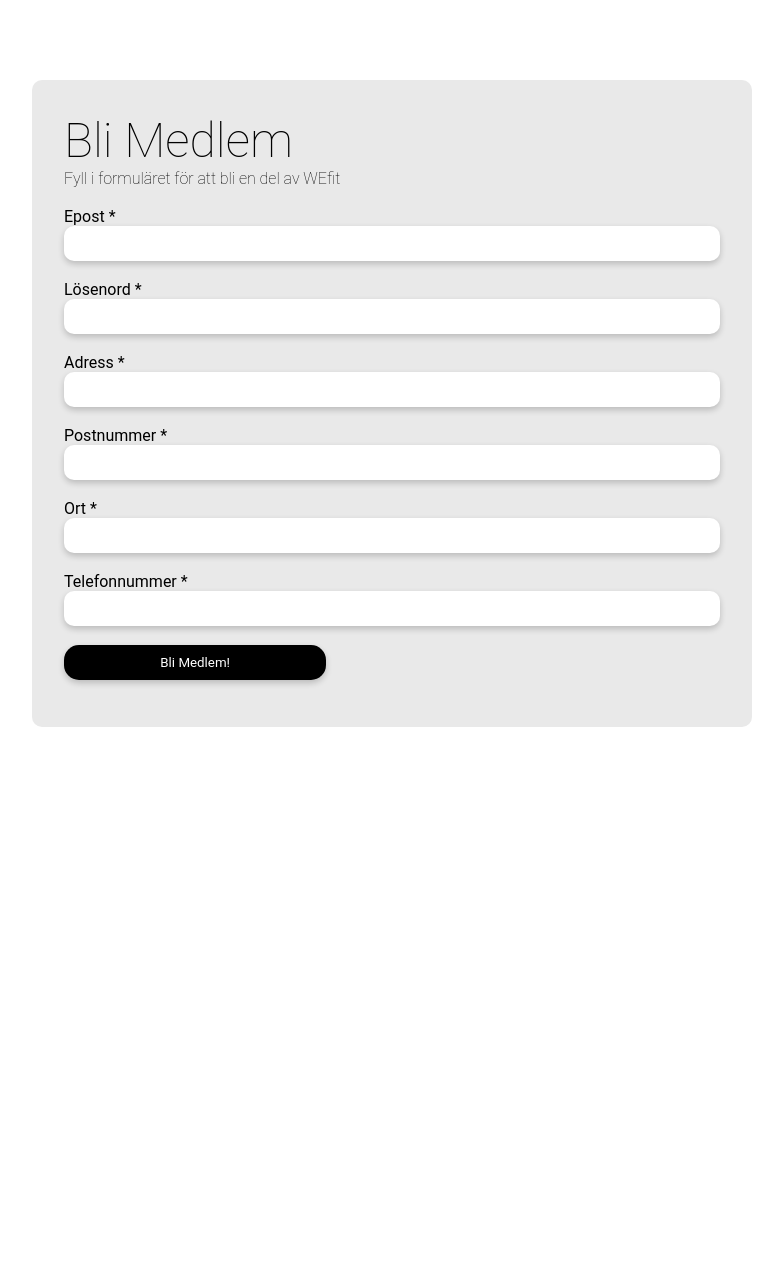
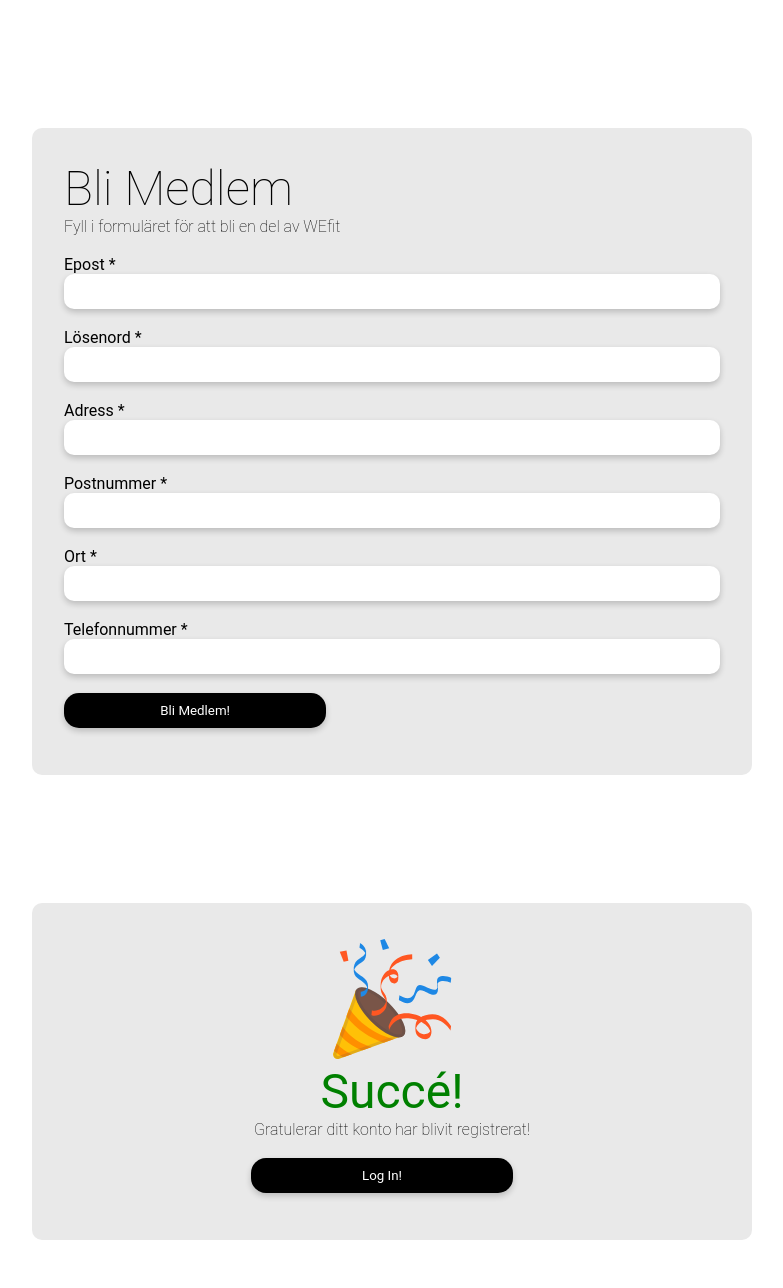
Before and after one commit to viktorglemne/WEfit-store, a PHP site: page /html/signup.html in a window 1280 px wide. Shown: the whole page, without its empty margins (248-1031 px from the left). Before the commit the page ends 727 px from the top, so only its background shows below. Run offline with PHP 8.4, Linux system fonts and the light colour scheme.

Commit message:
sign up form works + success popup

```diff
--- a/html/login.html
+++ b/html/login.html
@@ -2,6 +2,7 @@
 <script src="/charts.js"></script>
 <!--===explode===-->
 <div class="loginpage_content">
+    <!--REGISTRATION-HEADER-->
     <div class="login_form">
         <h1>Logga in</h1>
         <p>Du är inte inloggad, för att komma åt ditt konto behöver du logga in</p>
@@ -16,13 +17,13 @@
             <label>
                 Lösenord *
                 <br>
-                <input type="password" name="pass" size="20" required>
+                <input type="password" name="password" size="20" required>
             </label><br><br>
             <p class="error"><a></a></p>
             <br>
             <input class="sub_button" type="submit" value="Log In!" name="skicka">
             <br>
-            <a href="signup.php">Bli medlem</a>
+            <a href="signup_form.php">Bli medlem</a>
         </form>
     </div>
 </div>
--- a/html/signup.html
+++ b/html/signup.html
@@ -1,6 +1,8 @@
-<link rel="stylesheet" href="styles/general_style.css">
-<link rel="stylesheet" href="styles/login.css">
-<div class="login_form">
+<link rel="stylesheet" href="./styles/login.css">
+<link rel="stylesheet" href="./styles/general_style.css">
+<!--===explode===-->
+
+<div class="login_form member">
     <h1>Bli Medlem</h1>
     <p>Fyll i formuläret för att bli en del av WEfit </p>
     <br>
@@ -15,33 +17,46 @@
         <label>
             Lösenord *
             <br>
-            <input type="password" name="pass" size="20" required>
+            <input type="password" name="password" size="20" required>
         </label>
         <br><br>
         <label>
             Adress *
             <br>
-            <input type="text" name="adress" size="40" required>
+            <input type="text" name="address" size="40" required>
         </label>
         <br><br>
         <label>
             Postnummer *
             <br>
-            <input type="text" name="postnr" size="20" required>
+            <input type="text" name="zipcode" size="20" required>
         </label>
         <br><br>
         <label>
             Ort *
             <br>
-            <input type="text" name="ort" size="20" required>
+            <input type="text" name="state" size="20" required>
         </label>
         <br><br>
         <label>
             Telefonnummer *
             <br>
-            <input type="tel" name="telefonnr" size="20" required>
+            <input type="tel" name="phonenumber" size="20" required>
         </label>
         <br><br>
         <input class="sub_button" type="submit" value="Bli Medlem!" name="skicka">
     </form>
 </div>
+<!--===explode===-->
+<div class="login_form success">
+    <img src="./content_images/svg_icon/party-poper.svg" alt="">
+    <h1>Succé!</h1>
+    <p>Gratulerar ditt konto har blivit registrerat!</p>
+    <br>
+    <form action="login.php" method="post">
+            <input type="hidden" name="email" value="--email--">
+            <input type="hidden" name="password" value="--pass--">
+        <input class="sub_button" type="submit" value="Log In!" name="skicka">
+    </form>
+</div>
+</div>
--- a/login.php
+++ b/login.php
@@ -7,8 +7,8 @@ require_once "classes/component.php";
 try {
     if (!isset($_SESSION['username'])) {
         $USER = $_POST["email"];
-        $PASS = $_POST["pass"];
-        $stmt = $pdo->query("SELECT * FROM customer WHERE email='$USER' AND pass = '$PASS';");
+        $PASS = $_POST["password"];
+        $stmt = $pdo->query("SELECT * FROM customer WHERE email='$USER' AND password = '$PASS';");
 
         if ($stmt->rowCount() < 1) {
             $_SESSION['username'] = NULL;
--- a/styles/general_style.css
+++ b/styles/general_style.css
@@ -38,3 +38,13 @@ p {
   color: red;
   font-weight: 400;
 }
+
+.success {
+  margin-top: 8rem;
+  text-align: center;
+  margin-bottom: 3rem;
+}
+.success h1 {
+  font-weight: 400;
+  color: green;
+}
--- a/styles/login.css
+++ b/styles/login.css
@@ -13,6 +13,11 @@
     margin-top: 2rem;
     background-color: rgb(233, 233, 233);
     border-radius: 10px;
+}
+
+.member {
+    margin-top: 8rem;
+    margin-bottom: 8rem;
 }
 
 input, textarea {
```
Also changed, not shown: signup.php (+18 -18 lines), signup_form.php (added, +14 -0 lines), styles/index-page.css (+14 -2 lines), userpage.php (+17 -19 lines), content_images/svg_icon/party-poper.svg (added).
